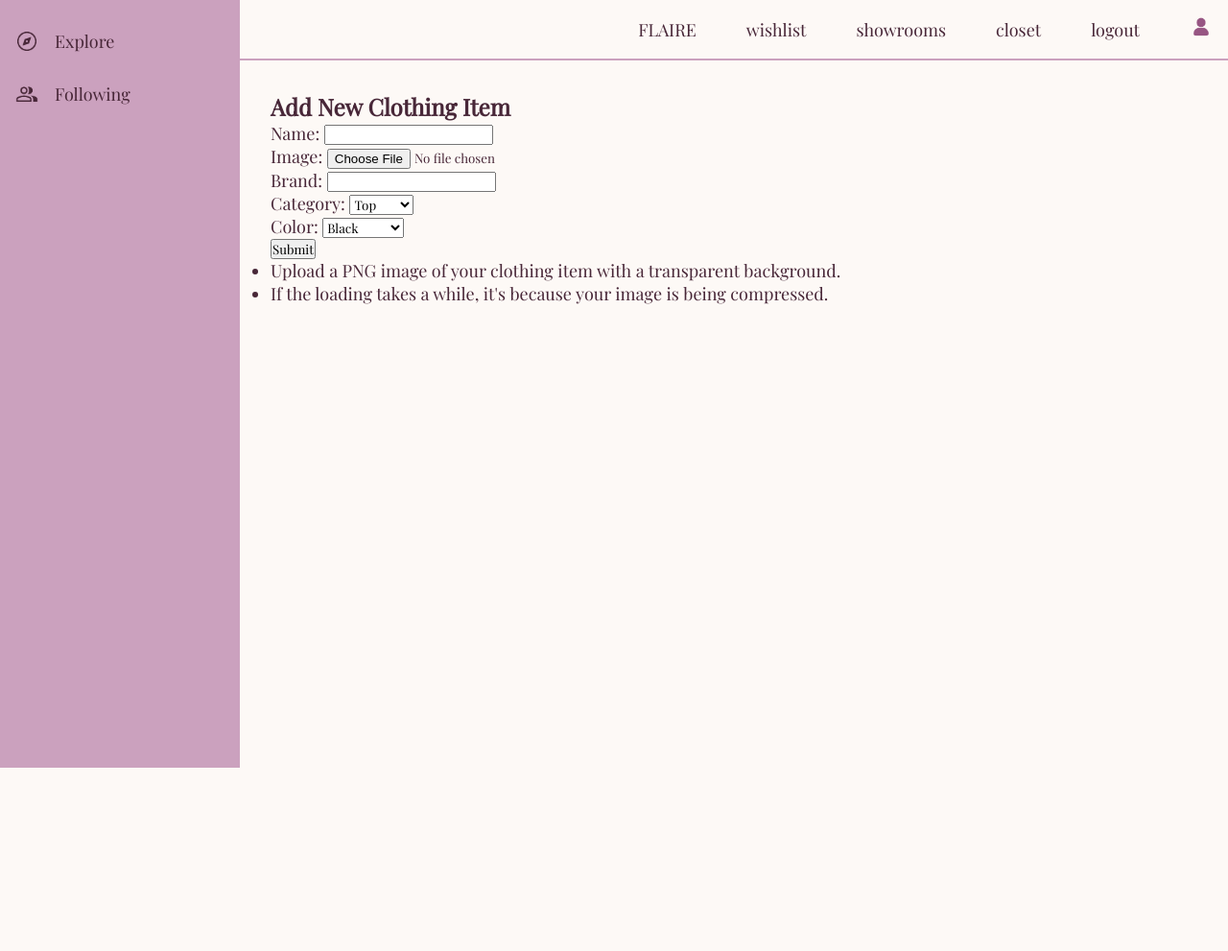
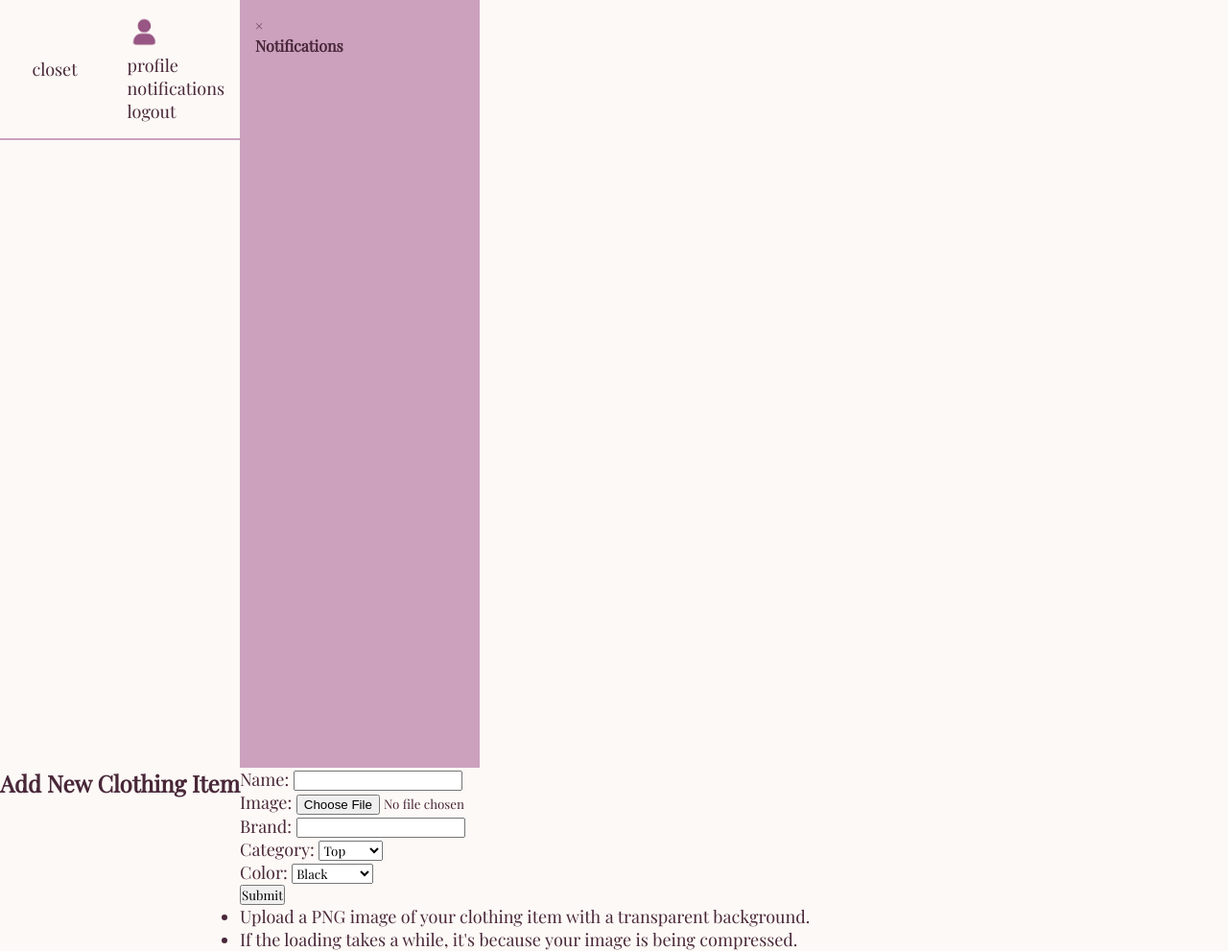
Before and after one commit to ninasandejas/FLAIRE_CSCI42, a Django app: page /closet/add-clothing-item/ in a window 1280 px wide. Shown: the whole page at 96% size. Before the commit the page ends 800 px from the top, so only its background shows below. Run offline with Django 3.2, Linux system fonts and the light colour scheme; the visitor is signed in with stand-in values (Sample User, id 1); some libraries are stand-ins or nearby versions.

Commit message:
Removed following tab from base.

```diff
--- a/flaire/templates/base.html
+++ b/flaire/templates/base.html
@@ -1,3 +1,4 @@
+
 {% load static %}
 <!DOCTYPE html>
 <html lang="en">
@@ -13,28 +14,13 @@
 </head>
 
 <body class="for-specific">
-    <div class="sidebar">
-        <ul>
-            <!-- <li>
-                <a href="{% url 'home'%}">FLAIRE</a>
-                <button id="toggle-btn"></button>
-            </li> -->
-            <li class="{% if active_tab == 'explore' %}active{% endif %}">
-                <img src="{% static 'img/explore.png' %}" alt="Explore" style="height: 24px">
-                <a href="{% url 'social:explore'%}">Explore</a>
-            </li>
-
-            <li class="{% if active_tab == 'following' %}active{% endif %}">
-                <img src="{% static 'img/following.png' %}" alt="Following" style="height: 24px">
-                <a href="{% url 'social:following'%}">Following</a>
-            </li>
-        </ul>
-    </div>
-
-    <div class="main-content">
-        <nav class="navbar">
+    <nav id="header">
+        <ul class="navbar">
             <li class="{% if active_tab == 'home'%}active{% endif %}" style="float:left">
                 <a href="{% url 'home'%}">FLAIRE</a>
+            </li>
+            <li class="{% if active_tab == 'explore' %}active{% endif %}">
+                <a href="{% url 'social:explore' %}">explore</a>
             </li>
             <li class="{% if active_tab == 'wishlist'%}active{% endif %}">
                 <a href="{% url 'user_management:wishlist' %}">wishlist</a>
@@ -46,31 +32,93 @@
                 <a href="{% url 'closet:closet' %}">closet</a>
             </li>
             {% if request.user.is_authenticated %}
-            <li>
-                <form method="POST" action="{% url 'logout' %}" class="logout-form">
-                    {% csrf_token %}
-                    <button type="submit" class="logout-button">Logout</button>
-                </form>
-            </li>
             <li class="{% if active_tab == 'profile'%}active{% endif %}">
-                <a href="{% url 'user_management:profile' %}">
-                    <img src="{% static 'img/user-icon.png' %}" alt="User Profile" style="height: 24px">
-                </a>
+                <div class = "profile-dropdown">
+                    {% if request.user.profile.profile_picture %}
+                    <button class = "profbtn">
+                        <img src="{{ request.user.profile.profile_picture.url }}" alt="User Profile" style="height: 35px; width: 35px; border-radius: 50%; object-fit: cover">
+                    </button>
+                    {% else %}
+                    <img src= "{% static 'img/user-icon.png' %}" alt="User Profile" style="height: 35px; width: 35px; border-radius: 50%; object-fit: cover">
+                    {% endif %}
+                    <div class = "dropdown-content">
+                        <a href="{% url 'user_management:profile' %}">profile</a>
+                        <a href="#" id="open-notifications">notifications</a>
+                        <form method="POST" action="{% url 'logout' %}" class = "logout-form">
+                            {% csrf_token %}
+                            <button type="submit" class="logout-button">Logout</button>
+                        </form>
+                    </div>
+                </div>
             </li>
             {% else %}
             {% if request.resolver_match.url_name != 'login' and request.resolver_match.url_name != 'signup' %}
             <li>
-                <a href="{% url 'user_management:login' %}">login</a>
+                <a href="{% url 'user_management:login' %}">
+                    login
+                </a>
             </li>
             {% endif %}
             {% endif %}
-        </nav>
-
-        <div class="page-content">
-            {% block content %}{% endblock %}
+        </ul>
+    </nav>
+    <div id="notification-sidebar" class="sidebar">
+        <span class="close-sidebar">&times;</span>
+        <h4>Notifications</h4>
+        <div id="notifications-list">
+          <!-- notifications will load here -->
         </div>
     </div>
+    {% block content %}{% endblock %}
     {% block scripts %}{% endblock %}
+    <script src="{% static 'js/modals.js' %}"></script>
 </body>
 
+<script>
+    document.addEventListener('DOMContentLoaded', () => {
+      const sidebar = document.getElementById('notification-sidebar');
+      const openBtn = document.getElementById('open-notifications');
+      const closeBtn = document.querySelector('.close-sidebar');
+
+      openBtn.addEventListener('click', function(e) {
+        e.preventDefault();
+        sidebar.classList.add('show');
+
+        // fetch user's notifications
+        fetch('/social/notifications/')
+        .then(res => res.json())
+        .then(data => {
+            const container = document.getElementById('notifications-list');
+            container.innerHTML = '';
+
+            if (data.notifications.length === 0) {
+            container.innerHTML = '<p>No notifications.</p>';
+            } else {
+            data.notifications.forEach(notif => {
+                const div = document.createElement('div');
+                div.className = 'notif-item';
+                div.innerHTML = `
+                <a href = "${notif.link}">${notif.message}</a>
+                <small>${new Date(notif.created_at).toLocaleString()}</small>`;
+                container.appendChild(div);
+            });
+            }
+        })
+        .catch(err => {
+            console.error('Error fetching notifications:', err);
+        });
+        });
+
+      closeBtn.addEventListener('click', function() {
+        sidebar.classList.remove('show');
+      });
+
+      window.addEventListener('click', function(e) {
+        if (e.target === sidebar) {
+          sidebar.classList.remove('show');
+        }
+      });
+    });
+</script>
+
 </html>
```
